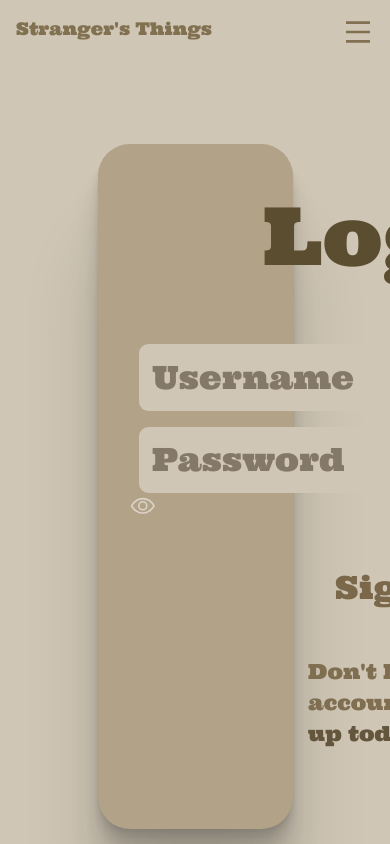
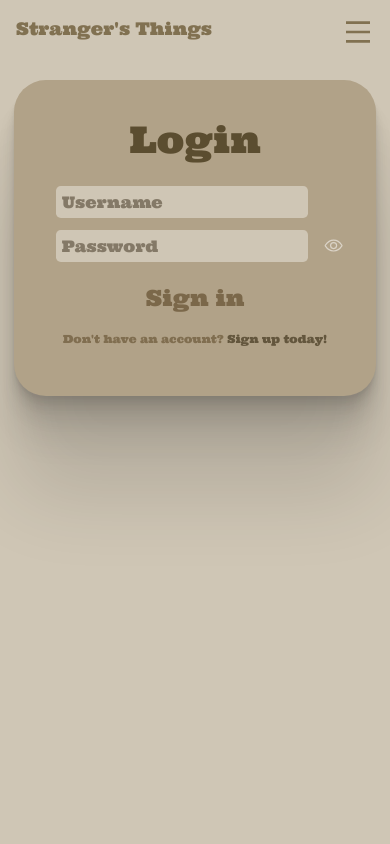
Before and after one commit to Stranger-s-Things/strangers-things, a React (Vite) app: page /account/login in a window 390 px wide. Shown: the top 844 px of the page. Built offline with nearby package versions, Linux system fonts and the light colour scheme; no server answers; the HTML template or start-up script is replaced by a standard one.

Commit message:
Adding the media query styling for the register and login forms

```diff
--- a/src/App.css
+++ b/src/App.css
@@ -443,6 +443,19 @@ header nav {
   }
 }
 
+@media screen and (max-width: 1700px) {
+  /* Forms (login and register) */
+
+  .form-cont {
+    width: 70%;
+  }
+
+  #success {
+    padding: 1em 4em 0 4em;
+    text-align: center;
+  }
+}
+
 /* Laptop screens between 1024px and 1440px */
 
 @media screen and (max-width: 1300px) {
@@ -525,6 +538,44 @@ header nav {
 
   #home-cont button {
     font-size: 0.9em;
+  }
+
+  /* Forms (login and register) */
+
+  .form-cont {
+    width: 85%;
+    gap: 0;
+    margin: 3em auto;
+    padding: 2em 0 5em 0;
+  }
+
+  .form-cont h1 {
+    font-size: 4em;
+  }
+
+  .form-cont h4 {
+    font-size: 1em;
+  }
+
+  .form {
+    padding: 2em;
+    gap: 1.4em;
+  }
+
+  .form input {
+    margin-left: 0.6em;
+    padding: 0.4em;
+    font-size: 1.8em;
+  }
+
+  .form button {
+    margin-top: 0.6em;
+    font-size: 1.8em;
+  }
+
+  #success {
+    padding: 1em 4em 0 4em;
+    text-align: center;
   }
 
   /* Footer.jsx */
@@ -626,6 +677,30 @@ header nav {
     padding-top: 0;
   }
 
+  /* Forms (login and register) */
+
+  .form-cont {
+    margin: 2em auto;
+  }
+
+  .form-cont h1 {
+    font-size: 3em;
+  }
+
+  .form-cont h4 {
+    font-size: 0.8em;
+  }
+
+  .form input {
+    padding: 0.3em;
+    font-size: 1.4em;
+  }
+
+  .form button {
+    margin-top: 0.6em;
+    font-size: 1.6em;
+  }
+
   /* Footer.jsx */
   #footer {
     gap: 1em;
@@ -722,6 +797,27 @@ header nav {
 
   .icon {
     font-size: 1.6em;
+  }
+}
+
+@media screen and (max-width: 580px) {
+  /* Forms (login and register) */
+  .form-cont h1 {
+    font-size: 2.4em;
+  }
+
+  .form-cont h4 {
+    font-size: 0.8em;
+  }
+
+  .form input {
+    padding: 0.3em;
+    font-size: 1em;
+  }
+
+  .form button {
+    margin-top: 0.4em;
+    font-size: 1.3em;
   }
 }
 
@@ -824,6 +920,45 @@ header nav {
   #home-cont div {
     margin-top: 0.5em;
   }
+
+  /* Forms (login and register) */
+  .form-cont {
+    margin: 1em auto;
+    padding: 2em 0 3em 0;
+    width: 93%;
+  }
+
+  .form-cont h1 {
+    font-size: 2.3em;
+  }
+
+  .form-cont h4 {
+    font-size: 0.7em;
+  }
+
+  .form {
+    padding: 1.2em;
+    gap: 0.8em;
+  }
+
+  .form input {
+    padding: 0.35em;
+    font-size: 1em;
+  }
+
+  .form button {
+    margin-top: 0.4em;
+    font-size: 1.4em;
+  }
+
+  .password-cont .icon {
+    font-size: 1.2em;
+  }
+
+  .login-cont h4 {
+    padding: 0 1.4em;
+    text-align: center;
+  }
 }
 
 /* Phone screens between 375px and 425px */
@@ -916,7 +1051,6 @@ header nav {
     margin-top: 0.5em;
   }
 }
-
 /* Phone screens between 320px and 375px */
 
 @media screen and (max-width: 375px) {
@@ -946,9 +1080,20 @@ header nav {
   #footer h3 {
     font-size: 1.3em;
   }
+
+  /* Forms (login and register) */
+  .form {
+    padding: 1em;
+    gap: 0.8em;
+  }
+
+  .form input {
+    padding: 0.35em;
+    font-size: 0.9em;
+  }
 }
 
-@media screen and (max-width: 330px) {
+@media screen and (max-width: 340px) {
   /* Home.jsx */
   #home-cont h1 {
     font-size: 0.9em;
@@ -960,6 +1105,26 @@ header nav {
 
   #home-cont div {
     margin-top: 0.5em;
+  }
+
+  /* Forms (login and register) */
+  .form-cont h1 {
+    font-size: 1.6em;
+  }
+
+  .form {
+    padding: 0.7em;
+    gap: 0.8em;
+  }
+
+  .form input {
+    padding: 0.3em;
+    font-size: 0.8em;
+  }
+
+  .form button {
+    margin-top: 0.4em;
+    font-size: 1.2em;
   }
 }
 
@@ -992,6 +1157,26 @@ header nav {
     margin-top: 0;
   }
 
+  /* Forms (login and register) */
+  .form-cont h1 {
+    font-size: 1.5em;
+  }
+
+  .form {
+    padding: 0.8em;
+    gap: 0.8em;
+  }
+
+  .form input {
+    padding: 0.3em;
+    font-size: 0.75em;
+  }
+
+  .form button {
+    margin-top: 0.4em;
+    font-size: 1.2em;
+  }
+
   /* Footer.jsx */
   #footer h3 {
     font-size: 1.2em;
```
